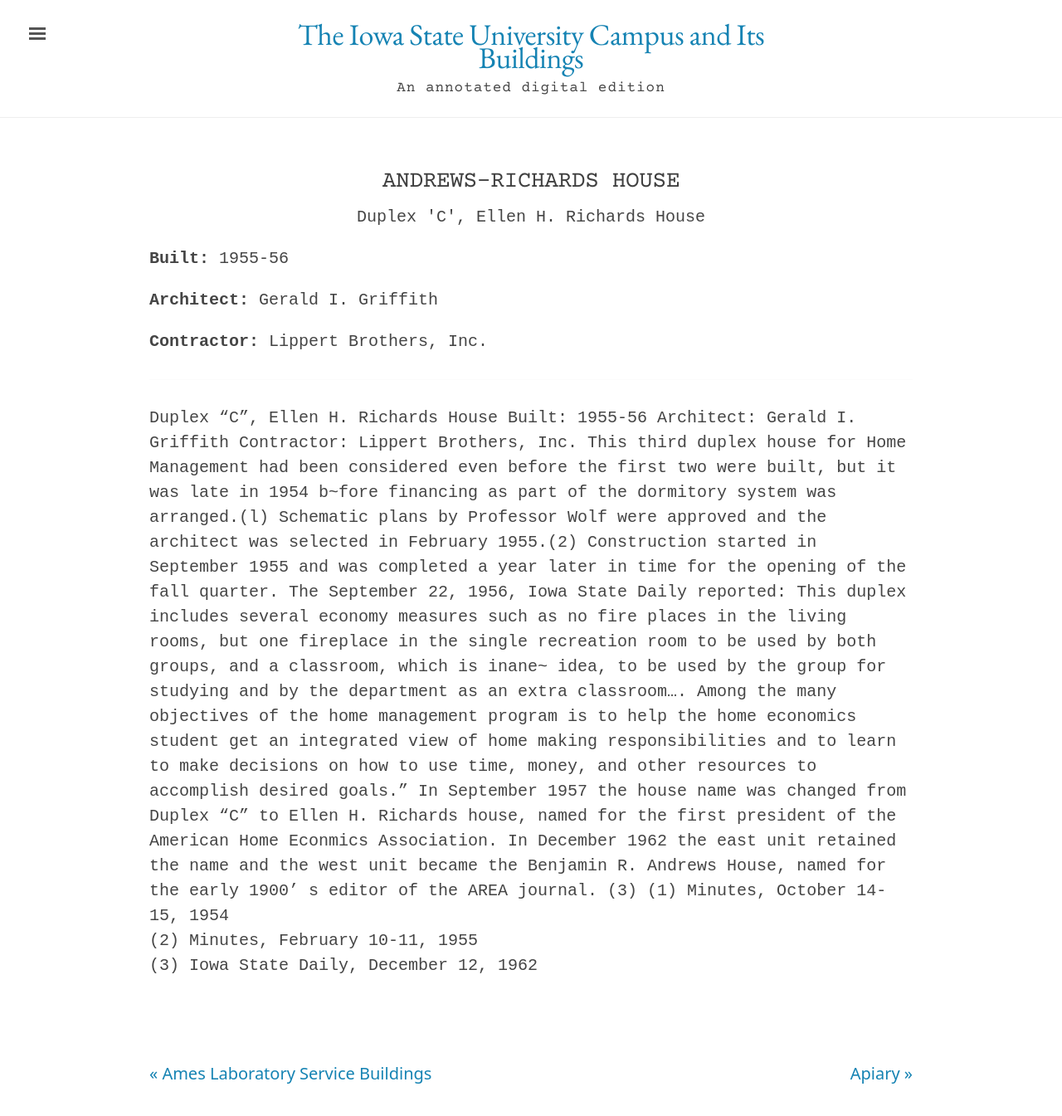
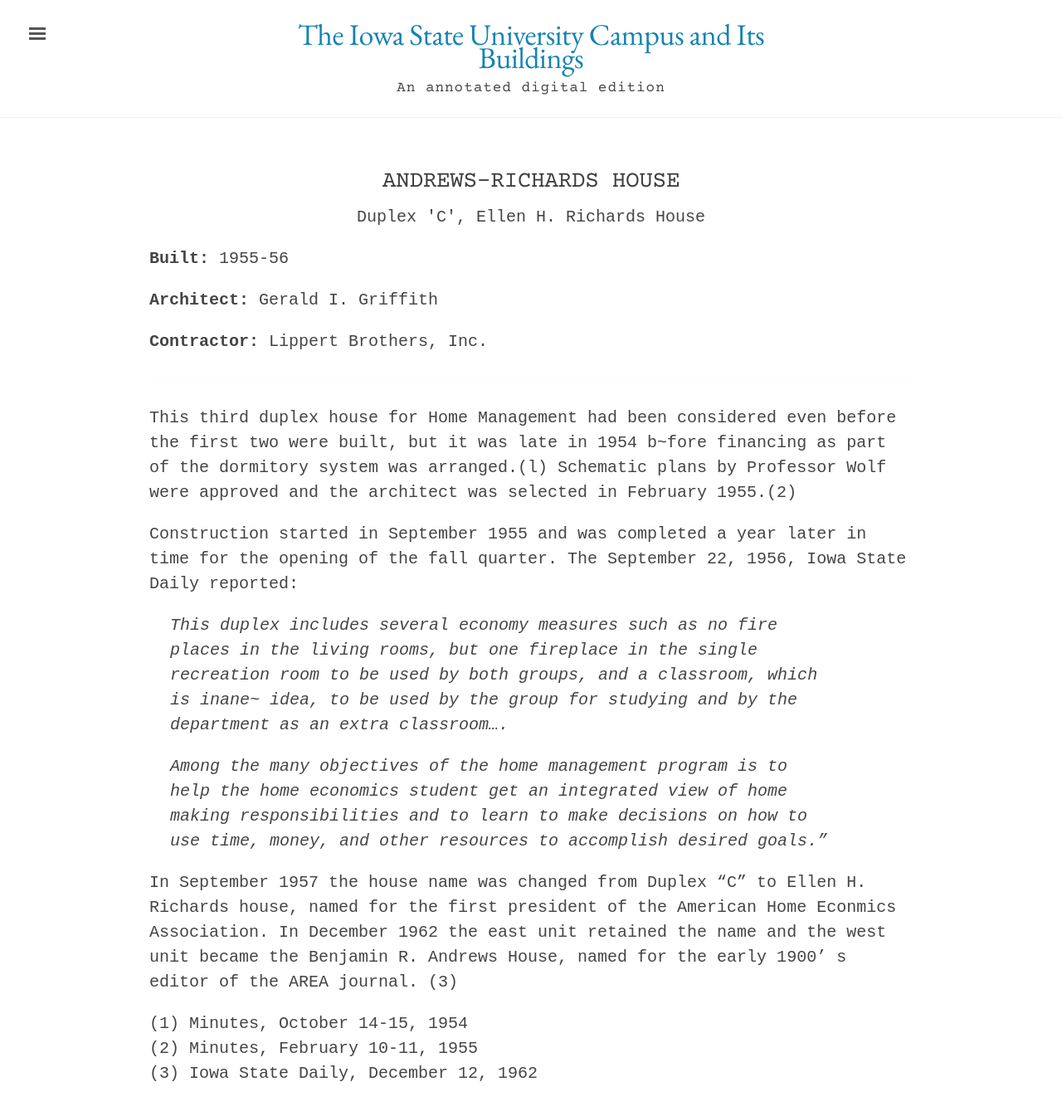
Before and after one commit to emanderson811/day-edition, a Jekyll site: the page built from _texts/buildings/012day-andrews-richards-house.md, in a window 1280 px wide and 1400 px high. Shown: the top 1345 px of the window at 83% size. Built offline with Jekyll 4.4.1, drawn with Linux system fonts in a browser that asks for light colours.

Commit message:
Update 012day-andrews-richards-house.md

```diff
--- a/_texts/buildings/012day-andrews-richards-house.md
+++ b/_texts/buildings/012day-andrews-richards-house.md
@@ -15,14 +15,17 @@
 publication-date: 1980
 ---
 ---
-Duplex "C", Ellen H. Richards House
-Built: 1955-56 Architect: Gerald I. Griffith Contractor: Lippert Brothers, Inc.
+
 This third duplex house for Home Management had been considered even before the first two were built, but it was late in 1954 b~fore financing as part of the dormitory system was arranged.(l) Schematic plans by Professor Wolf were approved and the architect was selected in February 1955.(2)
+
 Construction started in September 1955 and was completed a year later in time for the opening of the fall quarter. The September 22, 1956, Iowa State Daily reported:
-This duplex includes several economy measures such as no fire places in the living rooms, but one fireplace in the single recreation room to be used by both groups, and a classroom, which is inane~ idea, to be used by the group for studying and by the department as an extra classroom....
-Among the many objectives of the home management program is to help the home economics student get an integrated view of home making responsibilities and to learn to make decisions on how to use time, money, and other resources to accomplish desired goals."
-In September 1957 the house name was changed from Duplex "C" to Ellen
-H. Richards house, named for the first president of the American Home Econmics Association. In December 1962 the east unit retained the name and the west unit became the Benjamin R. Andrews House, named for the early 1900' s editor of the AREA journal. (3)
+
+>This duplex includes several economy measures such as no fire places in the living rooms, but one fireplace in the single recreation room to be used by both groups, and a classroom, which is inane~ idea, to be used by the group for studying and by the department as an extra classroom....
+>
+>Among the many objectives of the home management program is to help the home economics student get an integrated view of home making responsibilities and to learn to make decisions on how to use time, money, and other resources to accomplish desired goals."
+
+In September 1957 the house name was changed from Duplex "C" to Ellen H. Richards house, named for the first president of the American Home Econmics Association. In December 1962 the east unit retained the name and the west unit became the Benjamin R. Andrews House, named for the early 1900' s editor of the AREA journal. (3)
+
 (1)  Minutes, October 14-15, 1954
 (2)  Minutes, February 10-11,  1955
 (3)  Iowa State Daily, December 12,  1962
```
